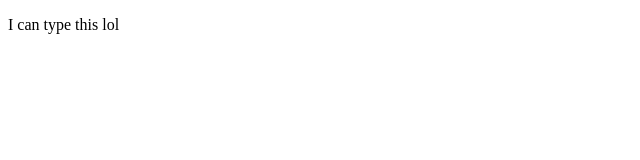
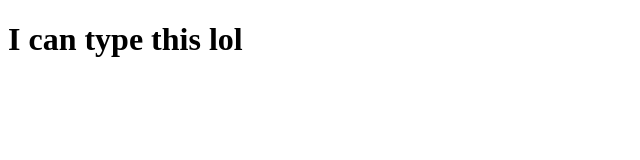
Before and after one commit to Savage-Panda84/Website, a plain HTML site: page index.html in a window 1280 px wide. Shown: the whole page, without its empty margins (0-640 px from the left). Drawn offline with Linux system fonts and the light colour scheme.

Commit message:
Update index.html

```diff
--- a/index.html
+++ b/index.html
@@ -4,4 +4,4 @@
 Test site
 </title>
 </head>
-<p>I can type this lol</p>
+<h1>I can type this lol</h1>
```
